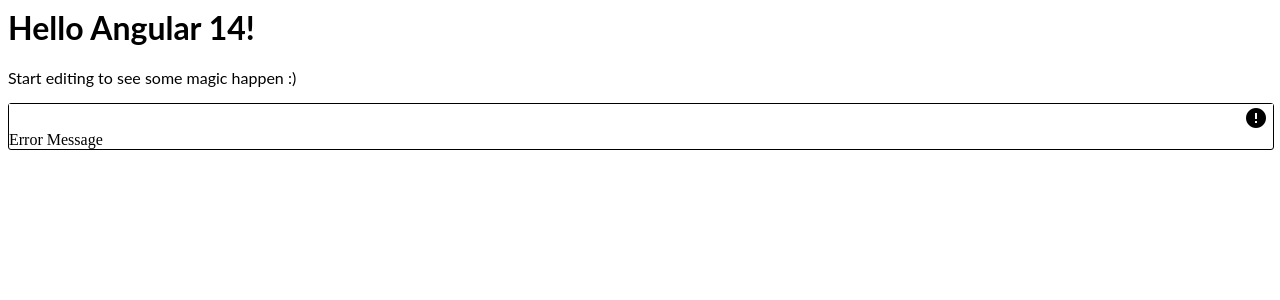
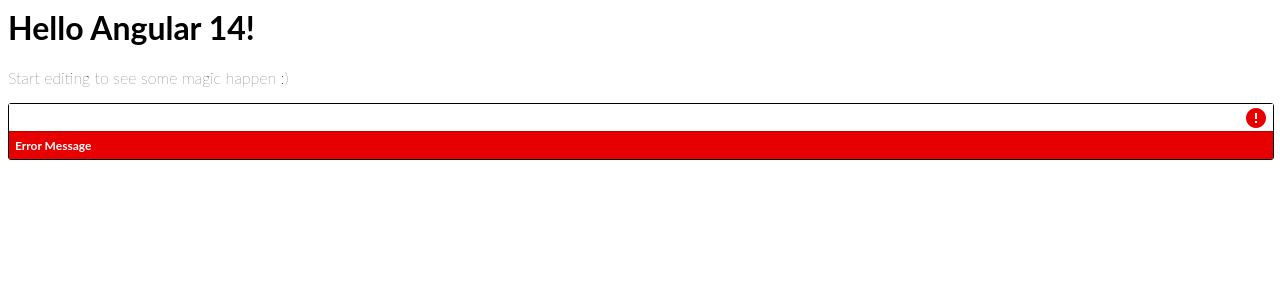
Before and after one commit to gglymph/angular-ivy-xtjbmc, an Angular app: page / in a window 1280 px wide. Shown: the top 300 px of the page. Built offline with nearby package versions, Linux system fonts and the light colour scheme.

Commit message:
2 files modified

```diff
--- a/src/app/controls/textbox/textbox.component.css
+++ b/src/app/controls/textbox/textbox.component.css
@@ -9,6 +9,7 @@
   position: absolute;
   right: 5px;
   top: 2px;
+  color: #e60000;
 }
 
 .content input {
@@ -23,3 +24,14 @@
   border-color: #719ECE;
   box-shadow: 0 0 10px #719ECE;
 }
+
+.content .error {
+  padding: 6px;
+  width: 100%;
+  background-color: #e60000;
+  color: white;
+  font-weight: bold;
+  font-size: 9pt;
+  box-sizing: border-box;
+  border-top: solid 1px #b30000;
+ }
--- a/src/styles.css
+++ b/src/styles.css
@@ -1 +1,5 @@
 /* Add application styles & imports to this file! */
+body {
+  font-family: Lato;
+  font-weight: 100;
+}
```
